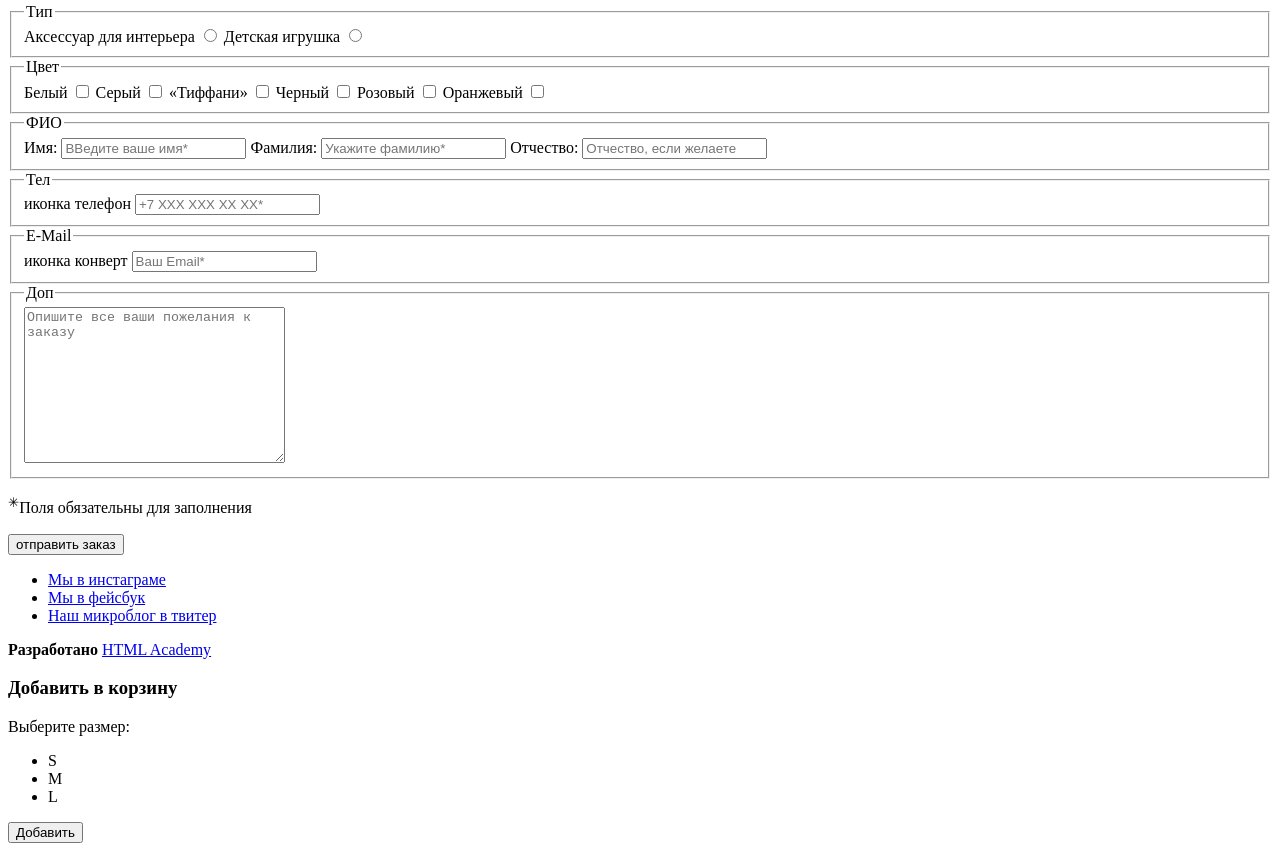
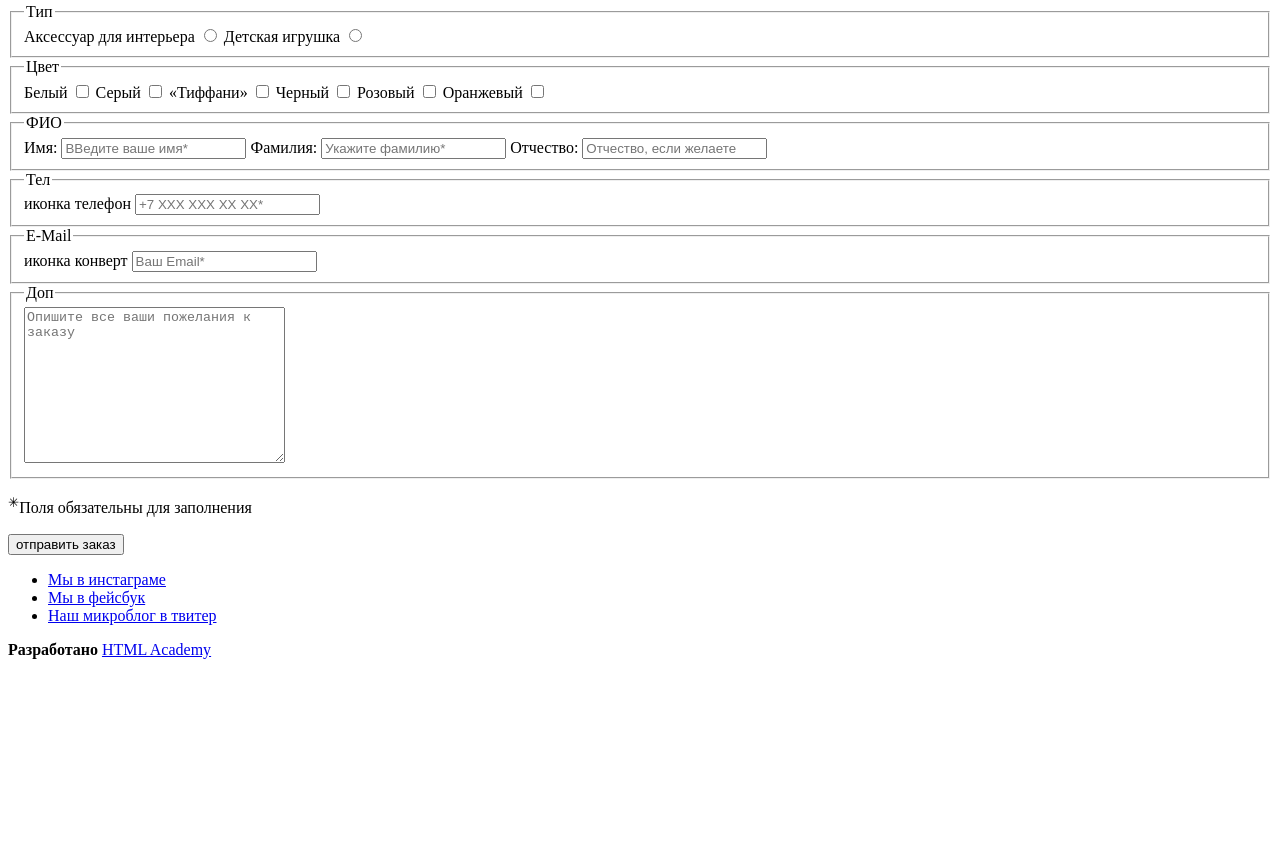
Before and after one commit to halikov/91943-mishka-16, a website: page source/form.html in a window 1280 px wide. Shown: the part 273-1124 px from the top of the page. After the commit the page ends 940 px from the top, so only its background shows below. Drawn offline with Linux system fonts and the light colour scheme.

Commit message:
добавляет в меня ссылку на нужные страницы, на странице формы в title пишет правильный заголовок, удаляет со страницы формы секцию попАпа

```diff
--- a/source/form.html
+++ b/source/form.html
@@ -2,7 +2,7 @@
 <html lang="ru">
   <head>
     <meta charset="utf-8">
-    <title>HTML Academy: Мишка - каталог товаров</title>
+    <title>HTML Academy: Мишка - Вязание на заказ</title>
   </head>
   <body>
     <header class="page-header">
@@ -153,21 +153,5 @@
       </div>
     </footer>
 
-   <!-- всплывающее окно будет скрыто по умолчанию  -->
-    <section class="popup popup-order">
-      <div class="popup__wraper">
-        <h3 class="popup-order__title">Добавить в корзину</h3>
-        <p class="popup-order__text">Выберите размер:</p>
-        <div class="popup-order__list order-sizes">
-          <ul class="order-sizes__list">
-            <li class="order-sizes__item">S</li>
-            <li class="order-sizes__item">M</li>
-            <li class="order-sizes__item">L</li>
-          </ul>
-        </div>
-        <button class="popup-order__btn">Добавить</button>
-      </div>
-    </section>
-
   </body>
 </html>
```
Also changed, not shown: source/catalog.html (+1 -1 lines).
